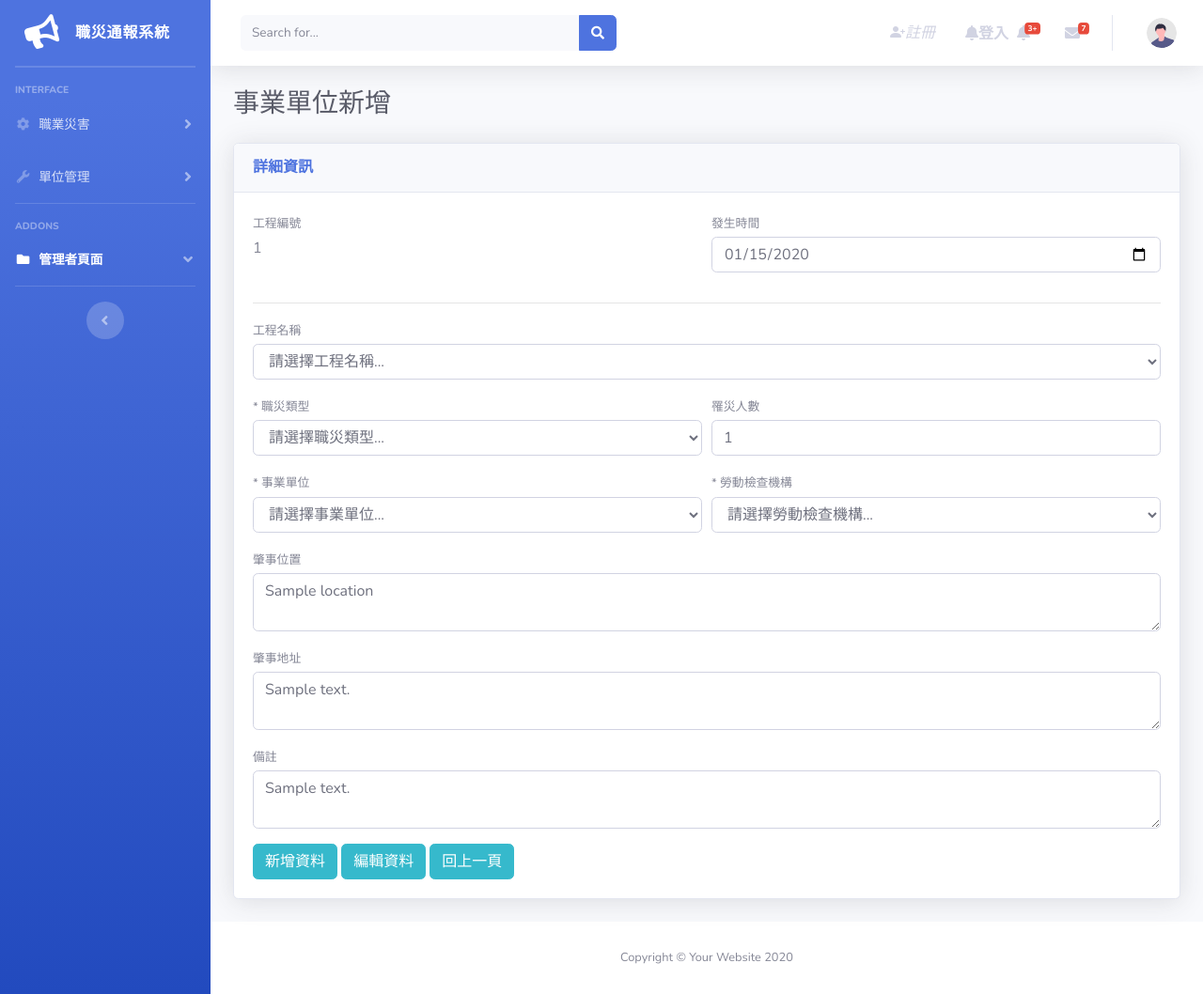
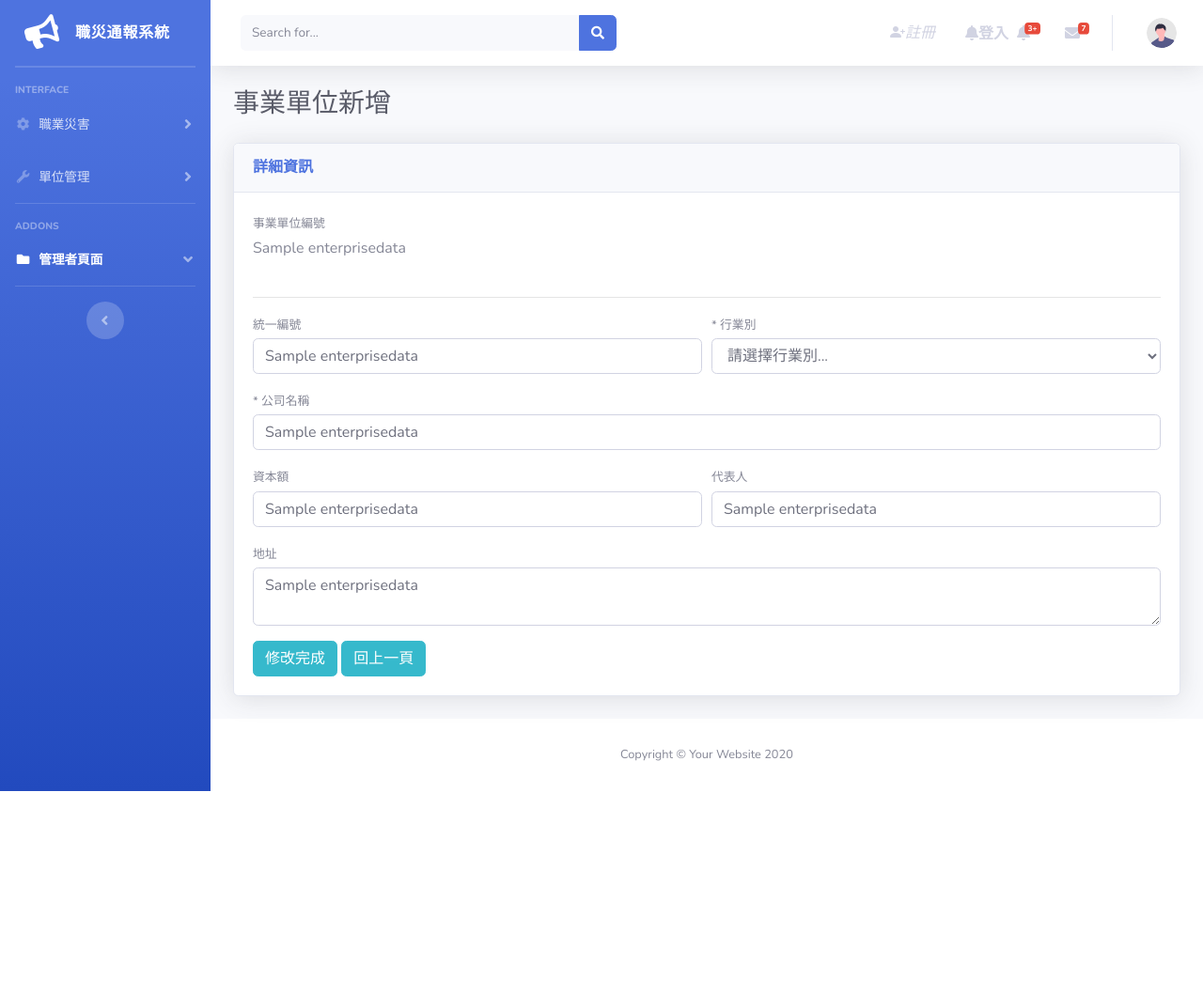
Before and after one commit to tzuting98914/DB_mid_project, a Flask app: template website/templates/enterprise_new.html in a window 1280 px wide. Shown: the whole page at 94% size. After the commit the page ends 842 px from the top, so only its background shows below. Run offline with Flask 2, Linux system fonts and the light colour scheme; the template is opened without the code that fills it: most values are stand-ins (such as "Sample title", 1, 10 or a date in 2020); some libraries are stand-ins or nearby versions.

Commit message:
事業單位新增刪除修改

```diff
--- a/website/templates/enterprise_new.html
+++ b/website/templates/enterprise_new.html
@@ -11,171 +11,93 @@
         <h6 class="m-0 font-weight-bold text-primary">詳細資訊</h6>
     </div>
     <div class="card-body">
-        <form method="post">
+        <form method="post" action={{ url_for('enterprise.update_or_new') }}>
             <div class="form-row">
                 <div class="col-md-6">
                     <div class="form-group">
-                        <label class="small mb-1">工程編號</label><br>
-                        {% if data %}
-                            <label>{{ data.wid }}</label>
+                        <label class="small mb-1">事業單位編號</label><br>
+                        {% if Enterprisedata %}
+                            <label>{{ Enterprisedata[1] }}</label>
+                            <input value={{ Enterprisedata[1] }} name = "up_Eid" type = hidden></input>
                         {% else %}
-                            <label>* 未生成</label>
+                            <label>{{ newEid }}</label>
+                            <input value={{newEid}} name = "newEid" type = hidden></input>
+                        {% endif %}
+                    </div>
+                </div>
+            </div>
+            <hr>
+            <div class="form-row">
+                <div class="col-md-6">
+                    <div class="form-group">
+                        <label class="small mb-1">統一編號</label>
+                        {% if Enterprisedata %}
+                            <input class="form-control" name="eNo" value="{{ Enterprisedata[2] }}" >
+                        {% else %}
+                            <input class="form-control "name="eNo" >
                         {% endif %}
                     </div>
                 </div>
                 <div class="col-md-6">
                     <div class="form-group">
-                        <label class="small mb-1">發生時間</label><br>
-                        {% if data %}
-                            <input class="form-control" type="date" name="wdate" value="{{ data.wdate }}" required>
+                        <label class="small mb-1">* 行業別</label>
+                        <select class="form-control" name="inId" required>
+                            <option value="" disabled selected>請選擇行業別...</option>
+                            {% for data in industryData %}
+                                {% if (Enterprisedata) and (Enterprisedata[0] == data.inId) %}
+                                    <option value="{{ Enterprisedata[0] }}" selected>{{ Enterprisedata[8] }}</option>
                                 {% else %}
-                            <input class="form-control" type="date" name="wdate" required>
-                        {% endif %}
-                    </div>
-                </div>
-            </div>
-            <hr>
-
-            <div class="form-group">
-                <label class="small mb-1">
-                    <text>工程名稱</text>
-                </label><br>
-
-                <select class="form-control" name="pid" required>
-                    <option value="" disabled selected>請選擇工程名稱...</option>
-                    {% for info in project_data %}
-                        {% if (data) and (info.pid == data.pid) %}
-                            <option value="{{ info.pid }}" selected>{{ info.projectname }}</option>
-                        {% else %}
-                            <option value="{{ info.pid }}">{{ info.projectname }}</option>
-                        {% endif %}
-                    {% endfor %}
-                </select>
-
-                <!-- todo: 還沒辦法隱藏VAlue
-                <input type="text" name="pid" list="pidName" class="form-control">
-                <datalist id="pidName">
-                    <option value="" disabled selected>請選擇工程名稱...</option>
-                    {% for info in project_data %}
-                        <option value="{{ info.pid }}">{{ info.projectname }}</option>
-                    {% endfor %}
-                </datalist>
-                -->
-            </div>
-
-            <div class="form-row">
-                <div class="col-md-6">
-                    <div class="form-group">
-                        <label class="small mb-1">
-                            * <text>職災類型</text>
-                        </label><br>
-                        <select class="form-control" name="iid" required>
-                            <option value="" disabled selected>請選擇職災類型...</option>
-                            {% for info in injurytype_data %}
-                                {% if (data) and (info.iid == data.iid) %}
-                                    <option value="{{ info.iid }}" selected>{{ info.injuryname }}</option>
-                                {% else %}
-                                    <option value="{{ info.iid }}">{{ info.injuryname }}</option>
-                                {% endif %}
-                            {% endfor %}
-
-                        </select>
-                    </div>
-                </div>
-                <div class="col-md-6">
-                    <div class="form-group">
-                        <label class="small mb-1">
-                            <text>罹災人數</text>
-                        </label><br>
-                            {% if data %}
-                                <input class="form-control" name="num" type="number" min="1" value="{{ data.num }}" required>
-                            {% else %}
-                                <input class="form-control" name="num" type="number" min="1" required>
-                            {% endif %}
-                    </div>
-                </div>
-            </div>
-
-            <div class="form-row">
-                <div class="col-md-6">
-                    <div class="form-group">
-                        <label class="small mb-1">
-                            * <text>事業單位</text>
-                        </label><br>
-                        <select class="form-control" name="eid" required>
-                            <option value="" disabled selected>請選擇事業單位...</option>
-                            {% for info in enterprise_data %}
-                                {% if (data) and (info.eid == data.eid) %}
-                                    <option value="{{ info.eid }}" selected>{{ info.enterprisename }}</option>
-                                {% else %}
-                                    <option value="{{ info.eid }}">{{ info.enterprisename }}</option>
-                                {% endif %}
-                            {% endfor %}
-                        </select>
-                    </div>
-                </div>
-                <div class="col-md-6">
-                    <div class="form-group">
-                        <label class="small mb-1">
-                            <text>* 勞動檢查機構</text>
-                        </label><br>
-                         <select class="form-control" name="agencyname" required>
-                            <option value="" disabled selected>請選擇勞動檢查機構...</option>
-                            {% for info in agency_data %}
-                                {% if (data) and (info.agencyname == data.agencyname) %}
-                                    <option value="{{ info.agencyname }}" selected>{{ info.agencyname }}</option>
-                                {% else %}
-                                    <option value="{{ info.agencyname }}">{{ info.agencyname }}</option>
+                                    <option value="{{ data.inId }}">{{ data.industryName }}</option>
                                 {% endif %}
                             {% endfor %}
                         </select>
                     </div>
                 </div>
             </div>
-
             <div class="form-group">
-                <label class="small mb-1">
-                    <text>肇事位置</text>
-                </label>
-                    {% if data %}
-                        <textarea class="form-control" rows="2" name="location">{{ data.location }}</textarea>
+                <label class="small mb-1">* 公司名稱</label>
+                {% if Enterprisedata %}
+                    <input class="form-control" name="eName" value="{{ Enterprisedata[6] }}" required>
                 {% else %}
-                        <textarea class="form-control" rows="2" name="location"></textarea>
+                    <input class = "form-control" name = "eName" required></input>
                 {% endif %}
             </div>
-
+            <div class="form-row">
+                <div class="col-md-6">
                     <div class="form-group">
-                <label class="small mb-1">
-                    <text>肇事地址</text>
-                </label>
-                    {% if data %}
-                        <textarea class="form-control" rows="2" name="address">{{ data.address }}</textarea>
+                        <label class="small mb-1">資本額</label>
+                        {% if Enterprisedata %}
+                            <input class="form-control" name="eCap" value="{{ Enterprisedata[3] }}">
                         {% else %}
-                        <textarea class="form-control" rows="2" name="address"></textarea>
+                            <input class = "form-control" name = "eCap"></input>
                         {% endif %}
                     </div>
-
+                </div>
+                <div class="col-md-6">
                     <div class="form-group">
-                <label class="small mb-1">
-                    <text>備註</text>
-                </label>
-                    {% if data %}
-                        <textarea class="form-control" rows="2" name="note">{{ data.note }}</textarea>
+                        <label class="small mb-1">代表人</label>
+                        {% if Enterprisedata %}
+                            <input class="form-control" name="ePri" value="{{ Enterprisedata[4] }}">
                         {% else %}
-                        <textarea class="form-control" rows="2" name="note"></textarea>
+                            <input class = "form-control" name = "ePri"></input>
                         {% endif %}
                     </div>
-
-
-            <button class="btn btn-info" type="submit" name="submitBtn" value="add">
-                新增資料
-            </button>
-
-            <button class="btn btn-info" type="submit" name="submitBtn" value="edit">
-                編輯資料
-            </button>
-
-            <a href="{{ url_for('project.showproject') }}">
+                </div>
+            </div>
+            <div class="form-group">
+                <label class="small mb-1">地址</label>
+                {% if Enterprisedata %}
+                    <textarea class="form-control" rows="2" name="eAddress" value="{{ Enterprisedata[5] }}">{{ Enterprisedata[5] }}</textarea>
+                {% else %}
+                    <textarea class="form-control" rows="2" name="eAddress"></textarea>
+                {% endif %}
+            </div>
+            {% if Enterprisedata %}
+                <button class="btn btn-info" type="submit" name="actionType" value="update_finish">修改完成</button>
+            {% else %}
+                <button class="btn btn-info" type="submit" name="actionType" value="add">新增資料</button>
+            {% endif %}
+            <a href="{{ url_for('enterprise.showEnterprise') }}">
                 <button class="btn btn-info" type="button">回上一頁</button>
             </a>
         </form>
```
Also changed, not shown: website/enterprise.py (+153 -34 lines), website/templates/enterprise.html (+25 -16 lines). Lines whose indentation alone changed are shown as unchanged.
